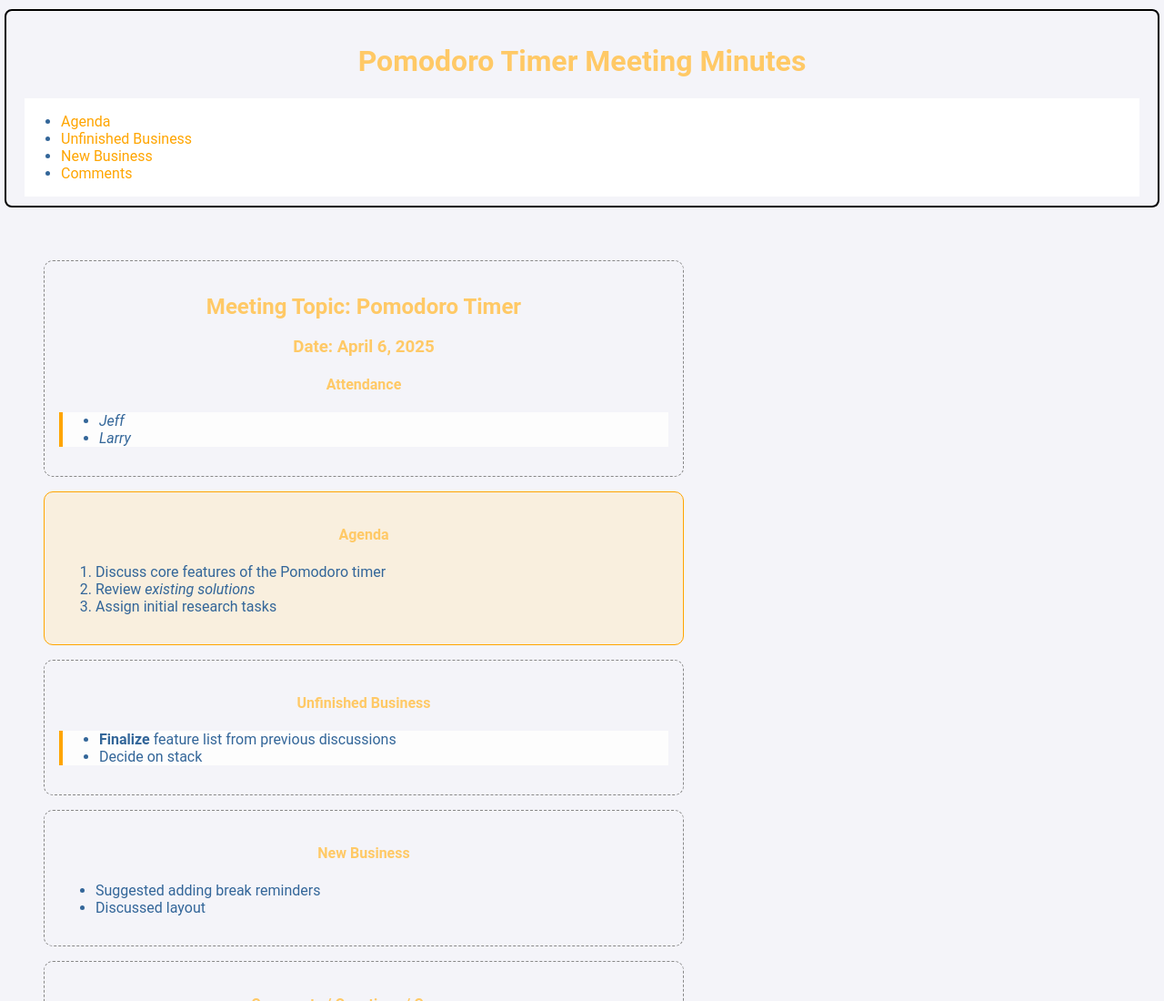
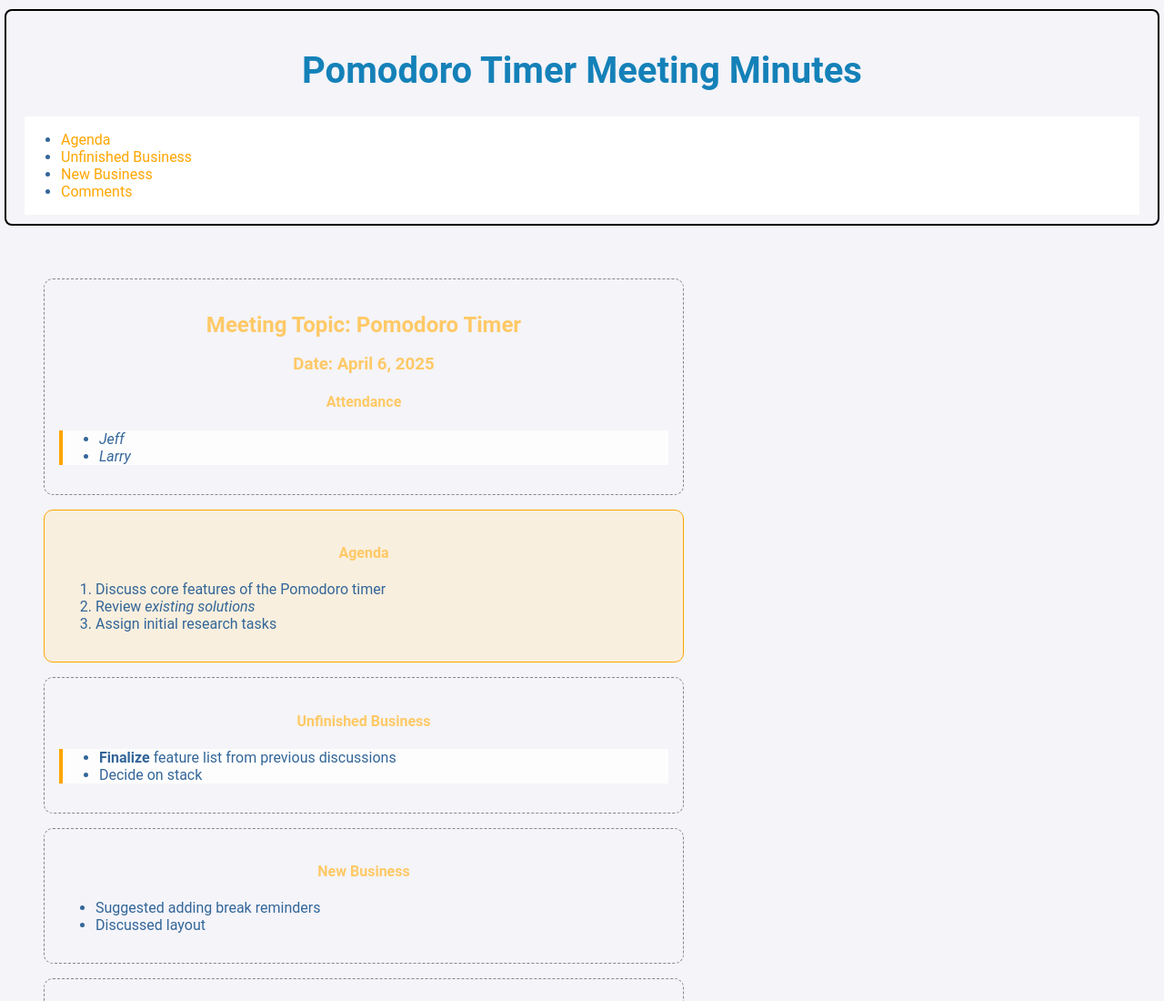
Before and after one commit to Yilin077/sp25-cse110-lab3, a plain HTML site: page index.html in a window 1280 px wide. Shown: the top 1100 px of the page at 91% size. Drawn offline with Linux system fonts and the light colour scheme.

Commit message:
Update index.html

```diff
--- a/index.html
+++ b/index.html
@@ -21,7 +21,7 @@
   <body>
 
     <header>
-      <h1>Pomodoro Timer Meeting Minutes</h1>
+      <h1 style="color:hsl(200, 80%, 40%); font-size:2.5rem;"> Pomodoro Timer Meeting Minutes</h1>
       <nav>
         <ul>
           <li><a href="#agenda">Agenda</a></li>
```
